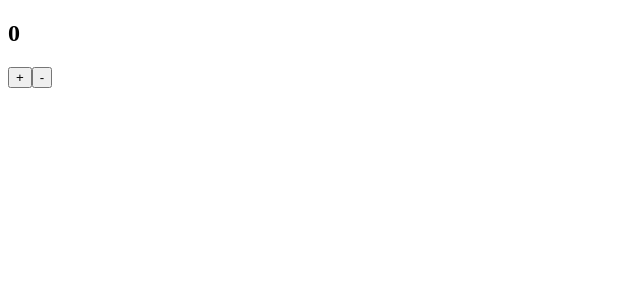
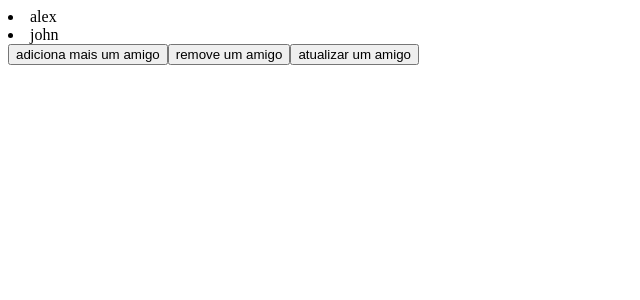
Before and after one commit to TnAdan-Dev/projetoReactVite, a React (Vite) app: page / in a window 1280 px wide. Shown: the top 300 px of the page, without its empty margins (0-640 px from the left). Built offline with nearby package versions, Linux system fonts and the light colour scheme.

Commit message:
mais usestate

```diff
--- a/src/App.jsx
+++ b/src/App.jsx
@@ -5,17 +5,31 @@
 
 const App = () => {
 
-  const [count, setCount] = useState(0);
 
-  const increment = () => setCount(count + 1);
-  const decrement = () => setCount(count - 1);
+
+  const [friends, setFriends] = useState(["alex", "john"]);
+
+   const addOneFriend = () => setFriends([...friends, "ademir"]);
+
+   const removeOneFriend = () => setFriends(friends.filter((f) => f != "john"));
+   const updateOneFriend = () => {
+    setFriends(friends.map(f => f === "alex" ? "alex fofin" : f))
+   }
+
 
   return (
     <section>
-      <h1>{count}</h1>
-      <button onClick={increment} >+</button>
-      <button onClick={decrement} >-</button>
+      {friends.map(f => (
+        <li key={Math.random}>{f}</li>
+      ))}
+
+      <button onClick={addOneFriend}>adiciona mais um amigo</button>
+      <button onClick={removeOneFriend}>remove um amigo</button>
+      <button onClick={updateOneFriend}>atualizar um amigo</button>
     </section>
+
+
+
   );
 };
 
```
